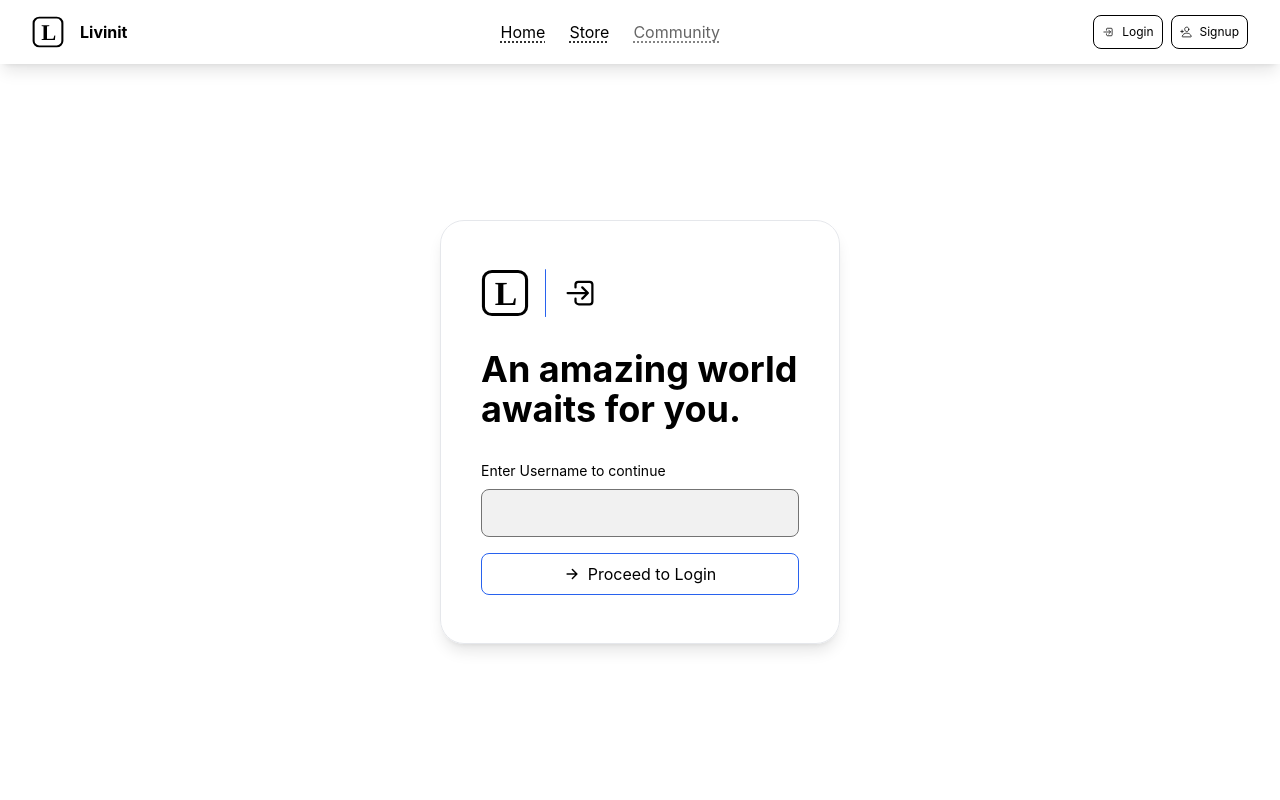
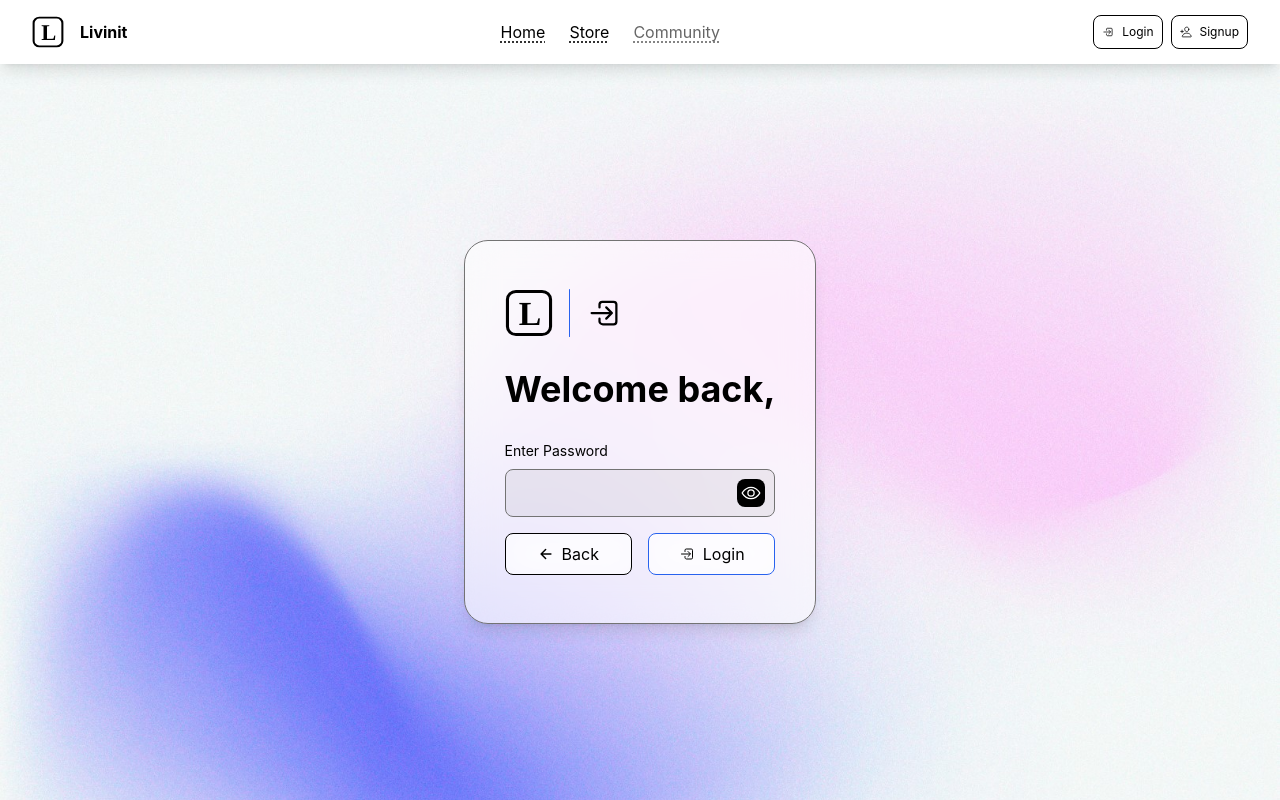
Before and after one commit to roshankumar2303/Livinit, a React (Create React App) app in the folder frontend/: page /login in a window 1280 px wide. Both pictures are taken after a click on the button "Proceed to Login". Built offline with nearby package versions, Linux system fonts and the light colour scheme.

Commit message:
Login UI Revamp

```diff
--- a/frontend/src/screens/auth/login.tsx
+++ b/frontend/src/screens/auth/login.tsx
@@ -1,39 +1,115 @@
-import { IoLogInOutline, IoArrowForward } from "react-icons/io5";
+import { useState } from "react";
+
+import { IoLogInOutline, IoArrowForward, IoArrowBack } from "react-icons/io5";
 
 import Button from "../../components/button";
 import InputControl from "../../components/input-control";
 import Logo from "../../components/logo";
 
 const Login = () => {
+    const [unameField, setUnameField] = useState("");
+    const [pwdField, setPwdField] = useState("");
+    const [unameVerified, setUnameVerified] = useState(false);
+
+    const screenBackground =
+        "bg-cover bg-[url('assets/login-gradient-light.jpg')] dark:bg-[url('assets/login-gradient-dark.jpg')]";
+
+    const unameFieldOnChange = (e: any) => {
+        setUnameField(e.target.value);
+    };
+
+    const pwdFieldOnChange = (e: any) => {
+        setPwdField(e.target.value);
+    };
+
+    const verifyUser = () => {
+        // Check if user exists by posting username to web server
+        // Dummy function for now...
+        setUnameVerified(true);
+    };
+
+    const goBack = () => {
+        // Go Back to Username field
+        // Dummy function for now
+        setUnameVerified(false);
+    };
+
+    const login = () => {
+        // Login Functionality Goes here...
+    };
+
     return (
-        <div className="screen flex">
-            <div className="m-auto px-10 py-12 acrylic-shadow border rounded-3xl max-w-[400px]">
+        <div
+            className={`screen flex items-center justify-center ${screenBackground}`}
+        >
+            <div className="m-2 px-10 py-12 acrylic-shadow border border-neutral-500 rounded-3xl max-w-[400px] overflow-hidden">
                 <div className="flex gap-4 mb-8 items-center">
                     <Logo size="lg" />
                     <div className="w-[1px] h-12 rounded bg-primary"></div>
                     <IoLogInOutline className="text-4xl" />
                 </div>
                 <h1 className="mb-8 font-bold text-4xl">
-                    An amazing world awaits for you.
+                    {unameVerified
+                        ? `Welcome back, ${unameField}`
+                        : "An amazing world awaits for you."}
                 </h1>
+
+                {/* Username not verified - Prompt for Username */}
+                {unameVerified === false && (
                     <InputControl
                         label="Enter Username to continue"
                         inputType="text"
                         inputId="username"
+                        inputValue={unameField}
+                        inputOnChange={unameFieldOnChange}
                         inputRequired
                     />
-                {/* <InputControl
-                    label="Password"
-                    inputType="password"
-                    inputId="password"
-                    inputRequired
-                /> */}
+                )}
+                {unameVerified === false && (
                     <Button
                         className="w-full"
                         label="Proceed to Login"
                         colored
                         reactIcon={<IoArrowForward />}
+                        onClick={() => {
+                            verifyUser();
+                        }}
                     />
+                )}
+
+                {/* Username Verified - Prompt for Password */}
+                {unameVerified && (
+                    <InputControl
+                        label="Enter Password"
+                        inputType="password"
+                        inputId="password"
+                        inputValue={pwdField}
+                        inputOnChange={pwdFieldOnChange}
+                        inputRequired
+                    />
+                )}
+                {unameVerified && (
+                    <div className="flex gap-4">
+                        <Button
+                            className="w-[50%]"
+                            label="Back"
+                            reactIcon={<IoArrowBack />}
+                            onClick={() => {
+                                goBack();
+                            }}
+                        />
+
+                        <Button
+                            className="w-[50%]"
+                            label="Login"
+                            colored
+                            reactIcon={<IoLogInOutline />}
+                            onClick={() => {
+                                login();
+                            }}
+                        />
+                    </div>
+                )}
             </div>
         </div>
     );
--- a/frontend/tailwind.config.js
+++ b/frontend/tailwind.config.js
@@ -6,6 +6,7 @@ module.exports = {
   theme: {
     fontFamily: {
       sans: ['Inter', 'sans-serif'],
+      serif: ['Playfair Display', 'serif']
     },
     extend: {
       colors: {
```
Also changed, not shown: frontend/src/assets/login-gradient-dark.jpg (added), frontend/src/assets/login-gradient-light.jpg (added). Lines whose indentation alone changed are shown as unchanged.
